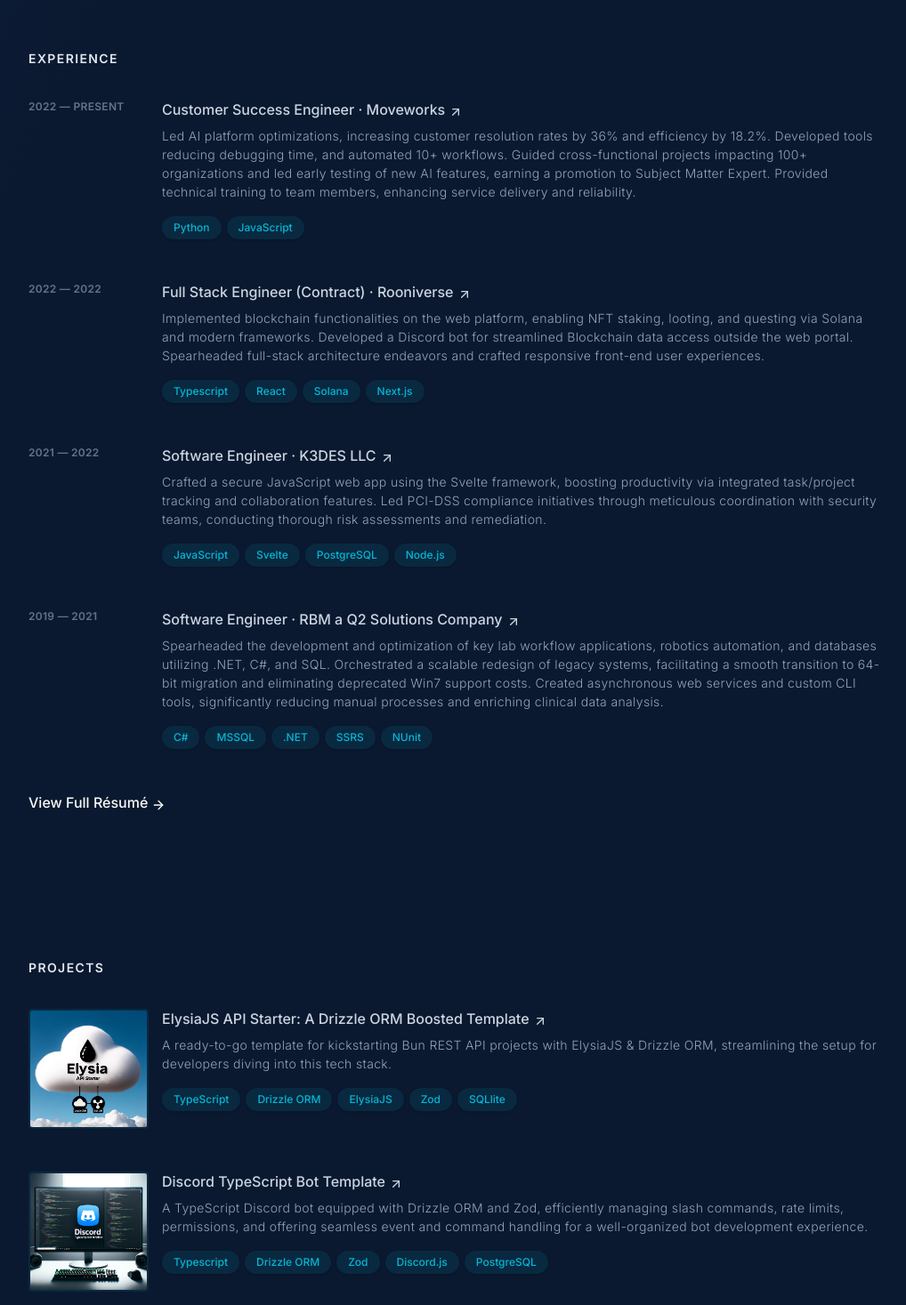
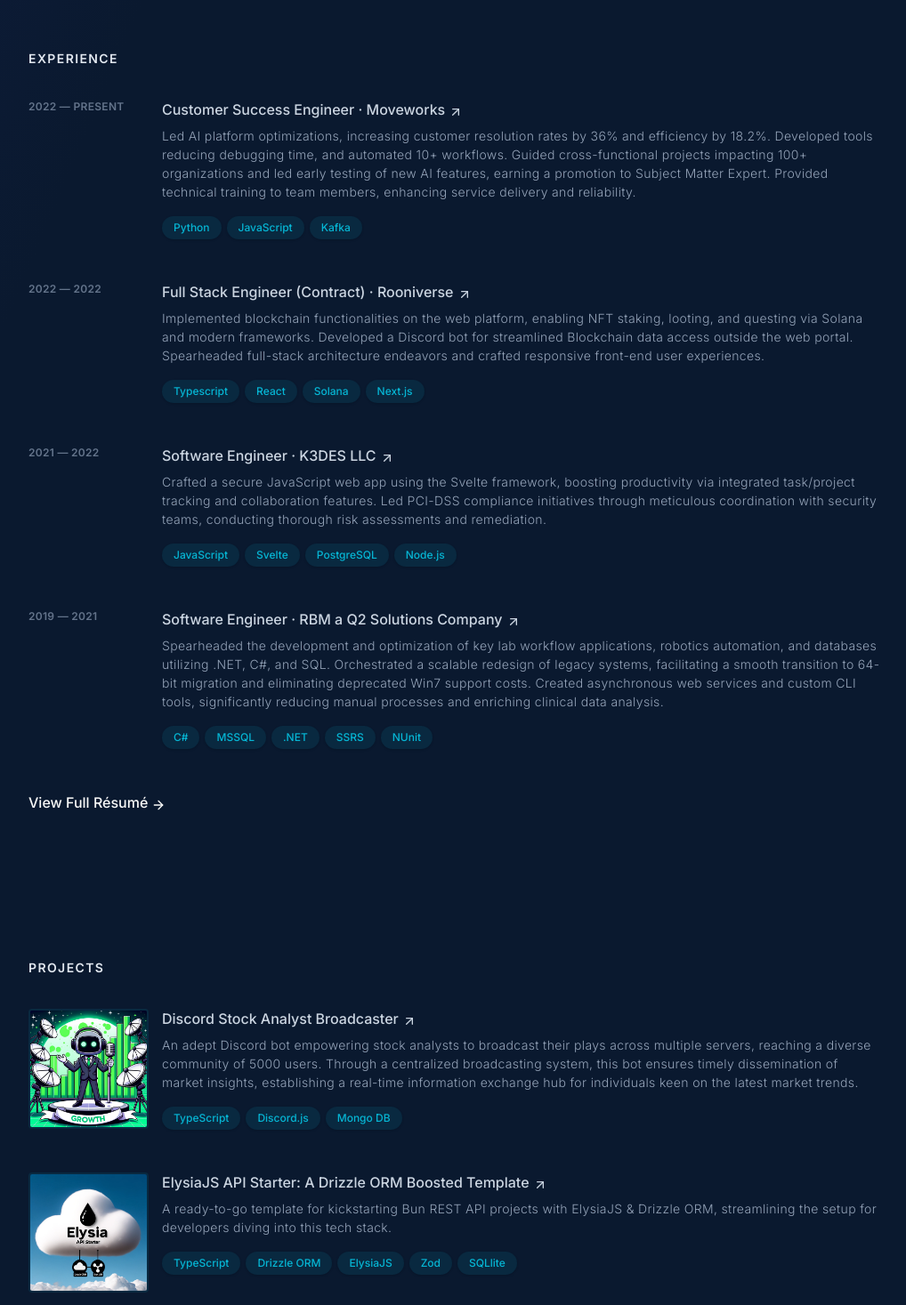
Before and after one commit to kevmok/v1-kevmok, a Next.js app: page / in a window 1280 px wide. Shown: the part 819-2286 px from the top of the page at 89% size, without its empty margins (128-1146 px from the left). Built offline with nearby package versions, Linux system fonts and the light colour scheme.

Commit message:
Add new project

```diff
--- a/src/components/Experience.tsx
+++ b/src/components/Experience.tsx
@@ -10,7 +10,7 @@
 		description:
 			'Led AI platform optimizations, increasing customer resolution rates by 36% and efficiency by 18.2%. Developed tools reducing debugging time, and automated 10+ workflows. Guided cross-functional projects impacting 100+ organizations and led early testing of new AI features, earning a promotion to Subject Matter Expert. Provided technical training to team members, enhancing service delivery and reliability.',
 		website: 'https://www.moveworks.com/',
-		skills: ['Python', 'JavaScript'],
+		skills: ['Python', 'JavaScript', 'Kafka'],
 	},
 	{
 		title: 'Full Stack Engineer (Contract)',
--- a/src/components/Projects.tsx
+++ b/src/components/Projects.tsx
@@ -3,6 +3,13 @@
 import Heading from './ui/heading';
 
 const projectList = [
+	{
+		title: 'Discord Stock Analyst Broadcaster',
+		description:
+			'An adept Discord bot empowering stock analysts to broadcast their plays across multiple servers, reaching a diverse community of 5000 users. Through a centralized broadcasting system, this bot ensures timely dissemination of market insights, establishing a real-time information exchange hub for individuals keen on the latest market trends.',
+		tools: ['TypeScript', 'Discord.js', 'Mongo DB'],
+		img: '/images/discordv2.png',
+	},
 	{
 		title: 'ElysiaJS API Starter: A Drizzle ORM Boosted Template',
 		description:
```
Also changed, not shown: public/images/discordv2.png (added).
